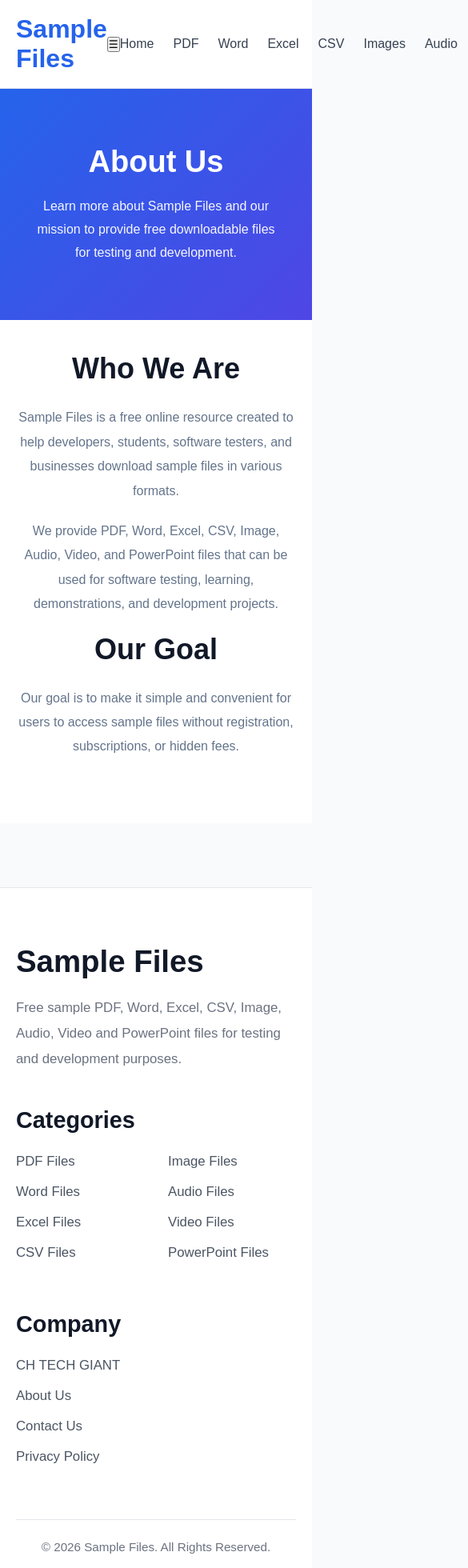
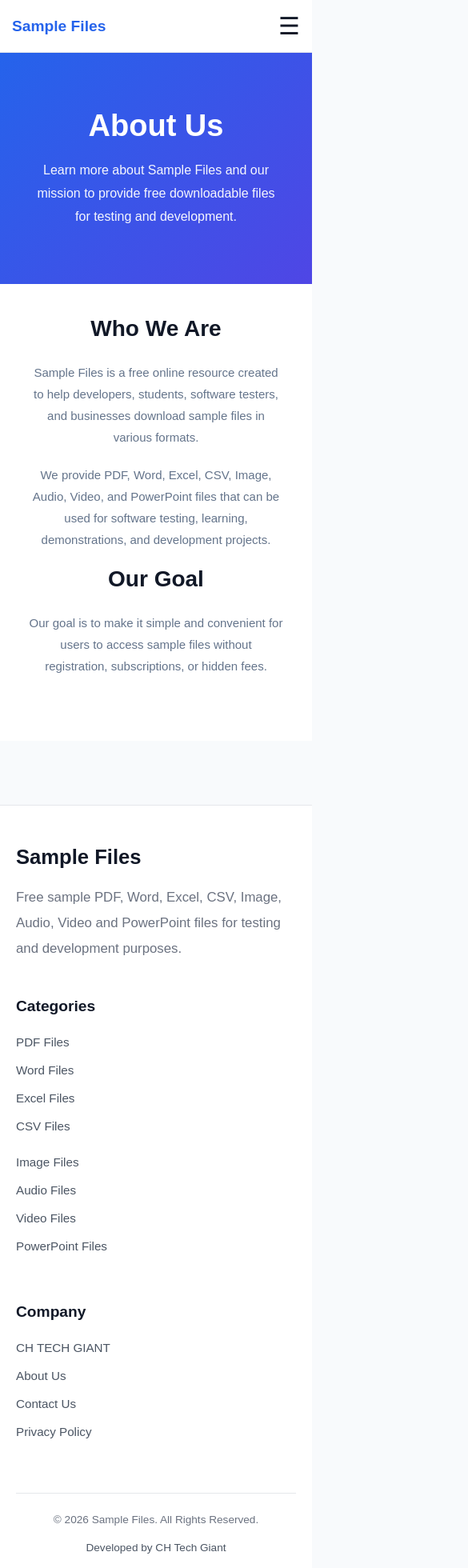
Before and after one commit to harichandranc/sample-files, a React (Vite) app: page /about-us in a window 390 px wide. Shown: the top 1960 px of the page at 80% size, 585 px wide, since content can reach past the window. Built offline with nearby package versions, Linux system fonts and the light colour scheme.

Commit message:
Update project

```diff
--- a/src/styles/layout.css
+++ b/src/styles/layout.css
@@ -1,4 +1,6 @@
-/* NAVBAR */
+/* =========================
+   NAVBAR
+========================= */
 
 .navbar {
   background: #ffffff;
@@ -16,6 +18,8 @@
   display: flex;
   justify-content: space-between;
   align-items: center;
+
+  position: relative;
 }
 
 .logo {
@@ -44,6 +48,15 @@
   color: #2563eb;
 }
 
+.menu-btn {
+  display: none;
+  border: none;
+  background: transparent;
+  cursor: pointer;
+  font-size: 30px;
+  color: #111827;
+}
+
 /* =========================
    FOOTER
 ========================= */
@@ -67,8 +80,6 @@
   align-items: start;
 }
 
-/* Brand */
-
 .footer-brand h3 {
   font-size: 2.2rem;
   font-weight: 700;
@@ -83,8 +94,6 @@
   max-width: 420px;
 }
 
-/* Headings */
-
 .footer-column h4 {
   font-size: 1.8rem;
   font-weight: 700;
@@ -92,15 +101,11 @@
   color: #111827;
 }
 
-/* Categories Grid */
-
 .footer-links-two-col {
   display: grid;
   grid-template-columns: 1fr 1fr;
   gap: 15px 50px;
 }
-
-/* Links */
 
 .footer-column a {
   display: block;
@@ -115,8 +120,6 @@
   color: #2563eb;
   transform: translateX(3px);
 }
-
-/* Bottom */
 
 .footer-bottom {
   margin-top: 50px;
@@ -152,38 +155,8 @@
 }
 
 /* =========================
-   MOBILE
+   PAGE CONTENT
 ========================= */
-
-@media (max-width: 900px) {
-  .footer-grid {
-    grid-template-columns: 1fr;
-    gap: 45px;
-  }
-
-  .footer-links-two-col {
-    grid-template-columns: 1fr 1fr;
-    gap: 10px 30px;
-  }
-
-  .footer-brand {
-    order: -1;
-  }
-
-  .footer-brand h3 {
-    font-size: 2.4rem;
-  }
-
-  .footer-bottom {
-    flex-direction: column;
-    text-align: center;
-  }
-
-  .footer-bottom-links {
-    justify-content: center;
-  }
-}
-
 
 .page-content {
   padding: 40px 0 60px;
@@ -208,3 +181,145 @@
   color: #64748b;
   line-height: 1.9;
 }
+
+/* =========================
+   TABLET
+========================= */
+
+@media (max-width: 992px) {
+  .logo {
+    font-size: 1.7rem;
+  }
+
+  .footer-grid {
+    grid-template-columns: 1fr;
+    gap: 45px;
+  }
+
+  .footer-brand {
+    order: -1;
+  }
+
+  .footer-brand h3 {
+    font-size: 2rem;
+  }
+
+  .footer-links-two-col {
+    gap: 10px 30px;
+  }
+
+  .footer-bottom {
+    flex-direction: column;
+    text-align: center;
+  }
+
+  .footer-bottom-links {
+    justify-content: center;
+  }
+}
+
+/* =========================
+   MOBILE NAVBAR
+========================= */
+
+@media (max-width: 768px) {
+  .menu-btn {
+    display: block;
+  }
+
+  .logo {
+    font-size: 1.4rem;
+  }
+
+  .nav-links {
+    display: none;
+
+    position: absolute;
+    top: 72px;
+    left: 0;
+    right: 0;
+
+    background: #ffffff;
+    border-top: 1px solid #e5e7eb;
+
+    flex-direction: column;
+    align-items: flex-start;
+
+    gap: 0;
+    padding: 10px 0;
+
+    box-shadow: 0 10px 30px rgba(0, 0, 0, 0.08);
+  }
+
+  .nav-links.active {
+    display: flex;
+  }
+
+  .nav-links a {
+    width: 100%;
+    padding: 14px 20px;
+    border-bottom: 1px solid #f3f4f6;
+  }
+
+  .nav-links a:last-child {
+    border-bottom: none;
+  }
+
+  .page-content h2 {
+    font-size: 28px;
+  }
+
+  .page-content p {
+    font-size: 15px;
+    line-height: 1.8;
+    padding: 0 15px;
+  }
+
+  .footer-container {
+    padding: 50px 20px 25px;
+  }
+
+  .footer-brand h3 {
+    font-size: 1.8rem;
+  }
+
+  .footer-column h4 {
+    font-size: 1.4rem;
+  }
+
+  .footer-links-two-col {
+    grid-template-columns: 1fr;
+  }
+}
+
+/* =========================
+   SMALL MOBILE
+========================= */
+
+@media (max-width: 480px) {
+  .logo {
+    font-size: 1.2rem;
+  }
+
+  .nav-container {
+    padding: 15px;
+  }
+
+  .footer-brand h3 {
+    font-size: 1.6rem;
+  }
+
+  .footer-column h4 {
+    font-size: 1.2rem;
+  }
+
+  .footer-column a {
+    font-size: 0.95rem;
+  }
+
+  .footer-bottom p,
+  .footer-bottom-links a,
+  .footer-bottom-links span {
+    font-size: 0.85rem;
+  }
+}
```
